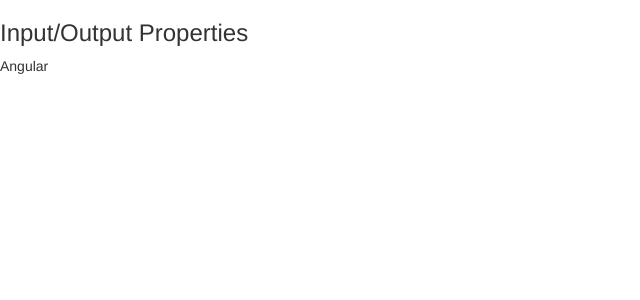
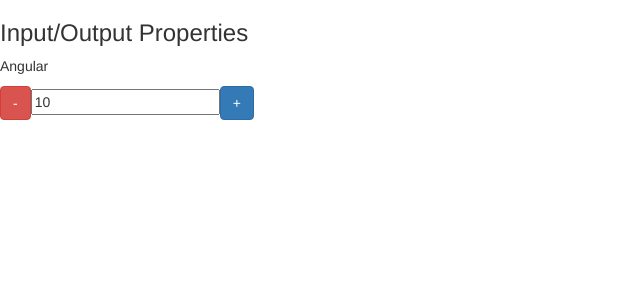
Before and after one commit to silasgon/update-angular_2, an Angular app in the folder data-binding/: page / in a window 1280 px wide. Shown: the top 300 px of the page, without its empty margins (0-640 px from the left). Built offline with nearby package versions, Linux system fonts and the light colour scheme.

Commit message:
class 14 - how to make Output propertyes

```diff
--- a/data-binding/src/app/app.module.ts
+++ b/data-binding/src/app/app.module.ts
@@ -8,12 +8,14 @@
 import { AppComponent } from './app.component';
 import { DataBidingComponent } from './data-biding/data-biding.component';
 import { InputPropertyComponent } from './input-property/input-property.component';
+import { OutputPropertyComponent } from './output-property/output-property.component';
 
 @NgModule({
   declarations: [
     AppComponent,
     DataBidingComponent,
     InputPropertyComponent,
+    OutputPropertyComponent,
   ],
   imports: [
     BrowserModule,
--- a/data-binding/src/app/data-biding/data-biding.component.html
+++ b/data-binding/src/app/data-biding/data-biding.component.html
@@ -98,6 +98,7 @@
 
     <app-curso [nome]="nomeDoCurso"></app-curso>
 
+    <contador [valor]="10" (mudouValor)="onMudouVAlor($event)"></contador>
 
   </article>
 </section>
--- a/data-binding/src/app/data-biding/data-biding.component.ts
+++ b/data-binding/src/app/data-biding/data-biding.component.ts
@@ -43,6 +43,10 @@
     this.valorSalvo = valor;
   }
 
+  onMudouVAlor(evento: any) {
+    console.log(evento.novoValor)
+  }
+
   constructor() {}
 
   ngOnInit(): void {}
--- /dev/null
+++ b/data-binding/src/app/output-property/output-property.component.html
@@ -0,0 +1,5 @@
+<div>
+  <button class="btn btn-danger" (click)="decrementa()">-</button>
+  <input type="text" [value]="valor" readonly>
+  <button class="btn btn-primary" (click)="incrementa()">+</button>
+</div>
--- /dev/null
+++ b/data-binding/src/app/output-property/output-property.component.ts
@@ -0,0 +1,28 @@
+import { Component, EventEmitter, Input, OnInit, Output } from '@angular/core';
+
+@Component({
+  selector: 'contador',
+  templateUrl: './output-property.component.html',
+  styleUrls: ['./output-property.component.css'],
+})
+export class OutputPropertyComponent implements OnInit {
+
+  @Input()
+  valor: number = 0;
+
+  @Output() mudouValor = new EventEmitter();
+
+  constructor() {}
+
+  incrementa() {
+    this.valor++;
+    this.mudouValor.emit({novoValor: this.valor})
+  }
+
+  decrementa() {
+    this.valor--;
+    this.mudouValor.emit({novoValor: this.valor})
+  }
+
+  ngOnInit(): void {}
+}
```
Also changed, not shown: data-binding/src/app/output-property/output-property.component.css (added), 1 other file (tests, documents, lock files or other folders).
